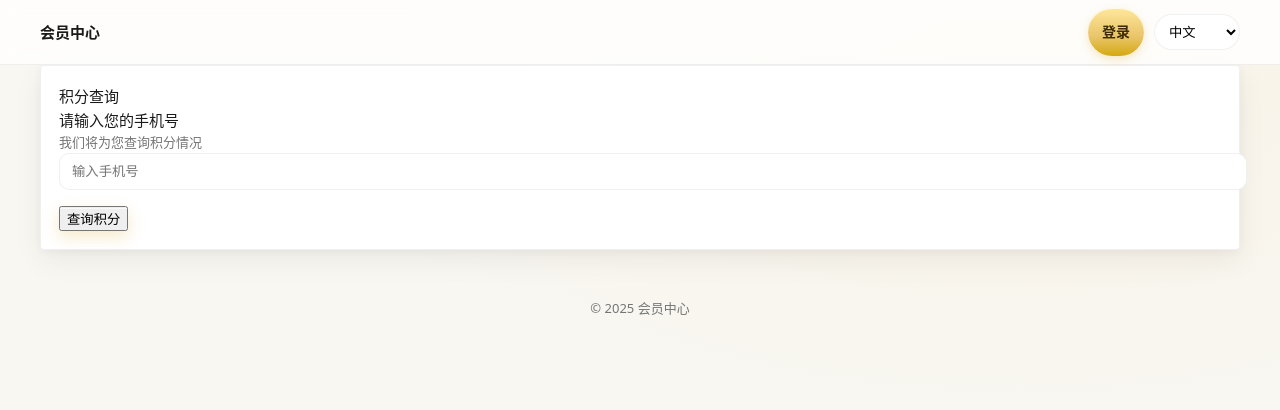
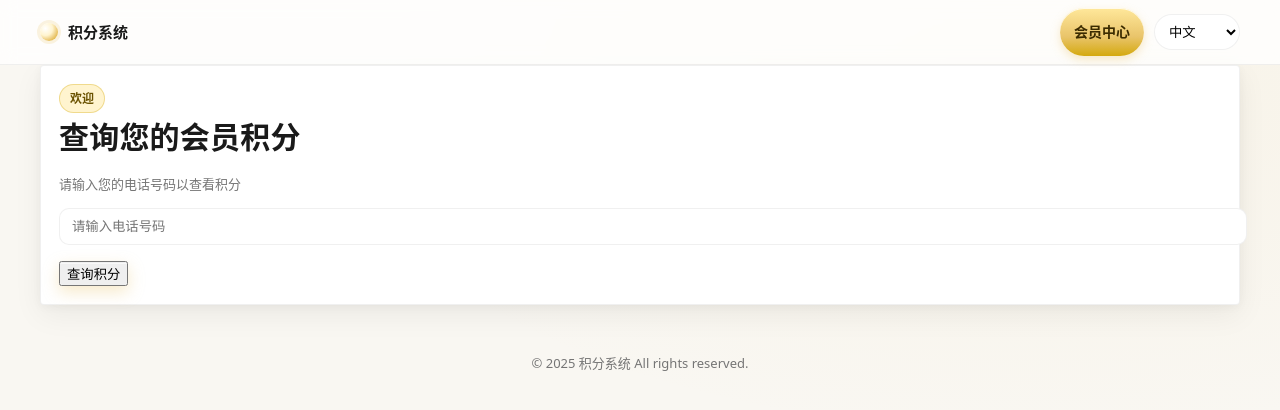
Before and after one commit to JHSBullion/KEDAI-EMAS-SIANG-HENG-, a plain HTML site: page index.html in a window 1280 px wide. Drawn offline with Linux system fonts and the light colour scheme.

Commit message:
Update index.html

```diff
--- a/index.html
+++ b/index.html
@@ -9,11 +9,14 @@
 <body class="homepage">
 
   <!-- 顶栏 -->
-  <nav class="navbar">
-    <div class="container">
-      <div class="brand">会员中心</div>
+  <div class="navbar">
+    <div class="container navbar-inner">
+      <div class="brand">
+        <div class="crest"></div>
+        积分系统
+      </div>
       <div class="actions">
-        <a href="#" class="btn">登录</a>
+        <a href="member.html" class="btn">会员中心</a>
         <div class="lang-pill">
           <select>
             <option>中文</option>
@@ -22,26 +25,27 @@
         </div>
       </div>
     </div>
-  </nav>
+  </div>
 
-  <!-- Hero -->
-  <section class="hero">
+  <!-- 主体 -->
+  <div class="hero">
     <div class="container">
       <div class="card">
-        <span class="badge">积分查询</span>
-        <div class="h1">请输入您的手机号</div>
-        <div class="sub">我们将为您查询积分情况</div>
+        <div class="badge-gold">欢迎</div>
+        <h1>查询您的会员积分</h1>
+        <p class="sub">请输入您的电话号码以查看积分</p>
 
-        <input type="text" class="input" placeholder="输入手机号">
-        <button class="btn-gold" style="margin-top:16px;">查询积分</button>
+        <input type="text" class="input" placeholder="请输入电话号码">
+
+        <button class="btn-gold">查询积分</button>
       </div>
     </div>
-  </section>
+  </div>
 
   <!-- 页脚 -->
-  <footer class="footer">
-    © 2025 会员中心
-  </footer>
+  <div class="footer">
+    © 2025 积分系统 All rights reserved.
+  </div>
 
 </body>
 </html>
```
